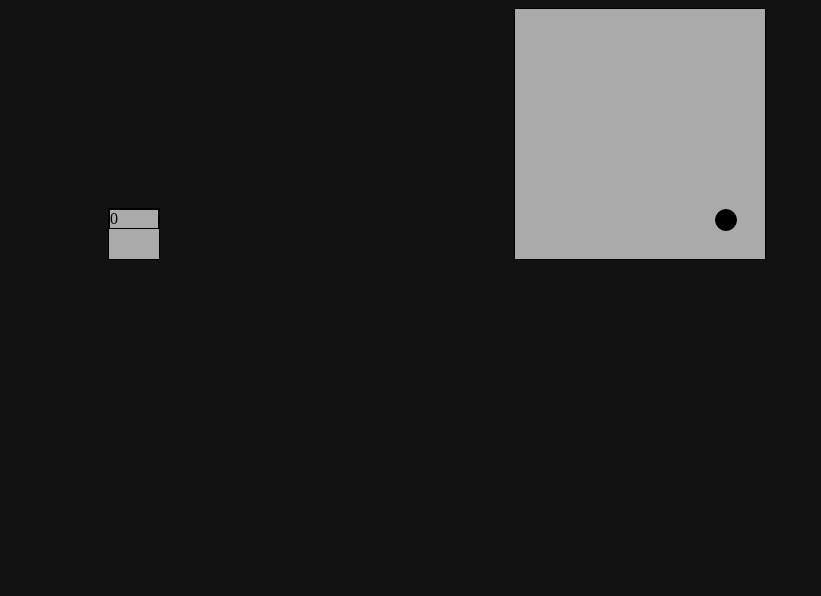
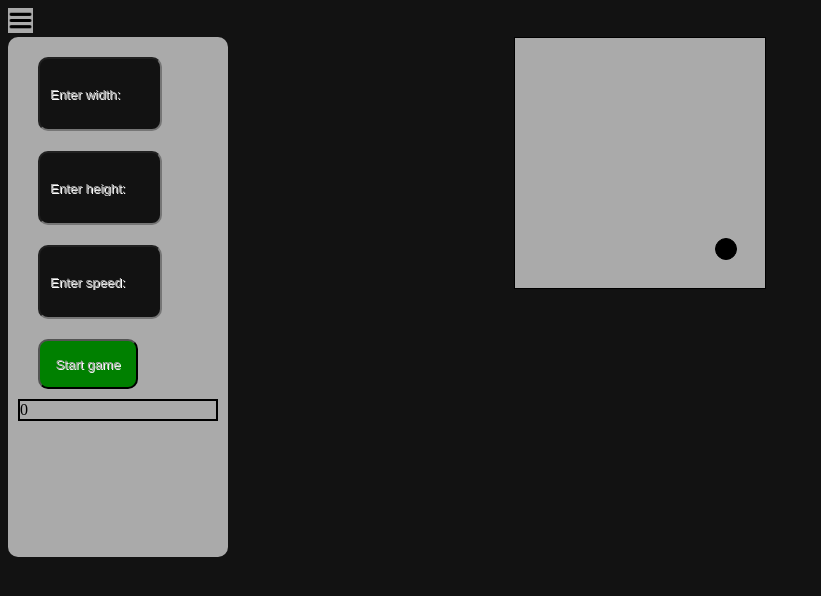
Before and after one commit to martin-varbanov96/AdCarryPractice, a website: page AdCarryPractice/AdCarryPractice/HTML1.html in a window 1280 px wide. Both pictures are taken after a click on the button "Start game". Shown: the whole page, without its empty margins (0-821 px from the left). Drawn offline with Linux system fonts and the light colour scheme.

Commit message:
1.2
UI improvement

```diff
--- a/AdCarryPractice/AdCarryPractice/HTML1.html
+++ b/AdCarryPractice/AdCarryPractice/HTML1.html
@@ -7,17 +7,20 @@
     <link href="css\Stylesheet1.css" rel="stylesheet" />
 </head>
 <body>
-    <div id="mainMenu">
-        <input type="text" class="menu" value="Enter width: " id="setWidth" />
-        <input type="text" class="menu" value="Enter height: " id="setHeight" />
-        <input type="text" class="menu" value="Enter speed: " id="setSpeed" />
+    <div id="hamburgerPane">
+        <img src="img/hamburger.png" id="hamburger"/>
+    </div>
+    <nav id="mainMenu">
+        <input type="text" class="menu" value="Enter width: " id="setWidth" onblur="if(this.value == ''){this.value = 'Enter width: ' }" onfocus="if(this.value == 'Enter width: '){this.value = '' }" />
+        <input type="text" class="menu" value="Enter height: " id="setHeight" onblur="if(this.value == ''){this.value = 'Enter height: ' }" onfocus="if(this.value == 'Enter height: '){this.value = '' }"/>
+        <input type="text" class="menu" value="Enter speed: " id="setSpeed" onblur="if(this.value == ''){this.value = 'Enter speed: ' }" onfocus="if(this.value == 'Enter speed: '){this.value = '' }"/>
         <button id="menuButton">Start game</button>
-    </div>
+        <div id="scoreBoard">
+            <div id="score">0</div>
+        </div>
+    </nav>
     <div id="main">
         <div id="target"></div>
-    </div>
-    <div id="scoreBoard">
-        <div id="score">0</div>
     </div>
     <script src="js\jquery-1.11.3.min.js"></script>
     <script src="js\jquery-ui.min.js"></script>
--- a/AdCarryPractice/AdCarryPractice/css/Stylesheet1.css
+++ b/AdCarryPractice/AdCarryPractice/css/Stylesheet1.css
@@ -23,30 +23,39 @@ body {
     margin-left: 200px;
     margin-top: 200px;
 }
+/*
 #scoreBoard {
-    visibility: hidden;
     width: 50px;
     height: 50px;
-    margin: -52px 0px 0px 100px;
+    margin: auto;
     background-color: #AAA;
 }
+*/
+#hamburger{
+    width: 25px;
+    height: 25px;
+    margin-left: 0px;
+    background-color: #AAA;
+}
+#hamburgerPane{
+    border: 0px solid black;
+}
 #mainMenu {
-    margin: auto;
     background-color: #AAA;
-    width: 500px;
+    width: 200px;
     height: 500px;
     position: absolute;
     padding: 10px;
     border-radius: 10px;
-    margin-left: 350px;
+    margin: 0px;
 }
-.menu, #menuButton{
+.menu, #menuButton, .scoreBoard{
     width: 100px;
     height: 50px;
     padding: 10px;
     margin: 10px;
     border-radius: 10px;
-    margin-left: 130px;
+    margin-left: 20px;
     background-color: #121212;
     color: #AAA;
     text-shadow: 1px 1px #FFF;
--- a/AdCarryPractice/AdCarryPractice/js/app.js
+++ b/AdCarryPractice/AdCarryPractice/js/app.js
@@ -4,26 +4,34 @@ var hitValue = 0;
 var hitCount = 0;
 function setGame() {
     $('#menuButton').click(function () {
+        hitCount = 0;
+        $("#score").text(hitCount);
+        menuOut();
+    });
+    $("#hamburger").click(function(){
+        $("#mainMenu").toggle("fast");
+        $('#hamburger').css("visibility", "visible");
+    });
+}
+function menuOut(){
         var w = $('#setWidth').val();
         var h = $('#setHeight').val();
         var speed = $('#setSpeed').val();
-        $('#mainMenu').css("visibility", "hidden");
         $('#main').css("width", w*5);
         $('#main').css("height", h*5);
         $('#main').css("visibility", "visible");
-        $('#scoreBoard').css("visibility", "visible");
         $('#target').css("width", w);
         $('#target').css("height", h);
         main(w, h, speed);
-    });
+
 }
 function getRandomArbitrary(min, max) {
     return Math.floor(Math.random() * (max - min) + min);
 }
 
 function changeSpot(w, h){
-    $('#target').css('margin-left', getRandomArbitrary(0, (w*4)));
-    $('#target').css('margin-top', getRandomArbitrary(0, (h*4)));
+    $('#target').css('margin-left', getRandomArbitrary(0, (w*3)));
+    $('#target').css('margin-top', getRandomArbitrary(0, (h*3)));
 }
 
 function main(w, h, speed){
@@ -37,7 +45,6 @@ function main(w, h, speed){
     }, speed);
 
     $('#target').click(function () {
-
         hitCount++;
         $("#target").effect("bounce", "slow");
         $("#score").text(hitCount);
```
Also changed, not shown: AdCarryPractice/AdCarryPractice/img/hamburger.png (added).
